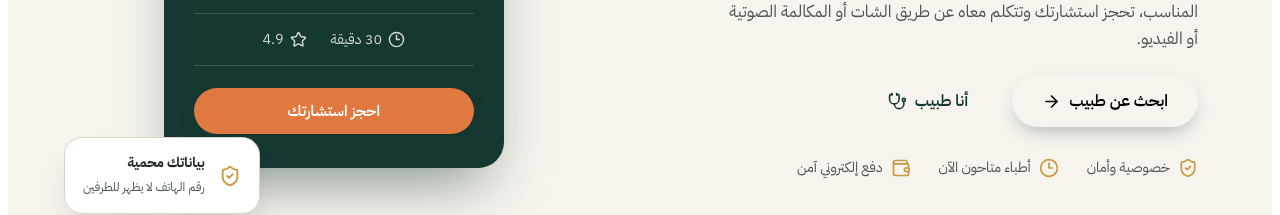
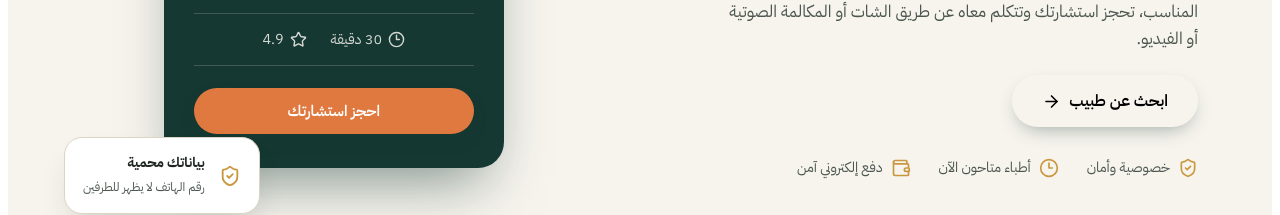
Before and after one commit to Michael0Nashat/tabna, a SvelteKit app: page / in a window 1280 px wide. Shown: the part 401-616 px from the top of the page. Built offline with nearby package versions, Linux system fonts and the light colour scheme; a web font is replaced by a local one.

Commit message:
Update project

```diff
--- a/src/routes/+page.svelte
+++ b/src/routes/+page.svelte
@@ -428,9 +428,6 @@
         <a href="#how" onclick={closeMobileMenu}>كيف يعمل؟</a>
         <a href="#doctors" onclick={closeMobileMenu}>الأطباء</a>
         <a href="#security" onclick={closeMobileMenu}>الأمان</a>
-        <button class="primary-btn nav-mobile-cta" onclick={openDoctorModal}>
-          أنا طبيب
-        </button>
       </nav>
 
       <button
@@ -479,11 +476,6 @@
             <button class="primary-btn large">
               ابحث عن طبيب
               <ArrowLeft size={19} class="flip-rtl" />
-            </button>
-
-            <button class="outline-btn large" onclick={openDoctorModal}>
-              أنا طبيب
-              <Stethoscope size={19} />
             </button>
           </div>
 
```
